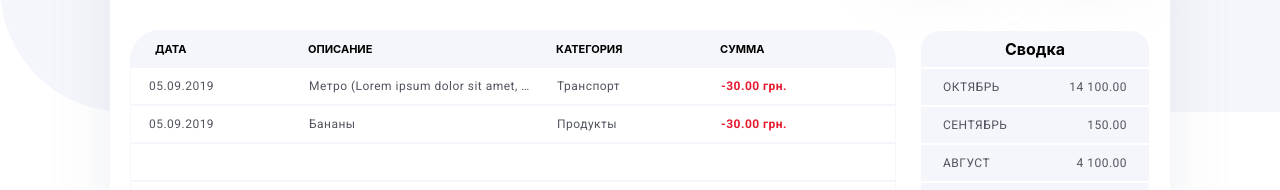
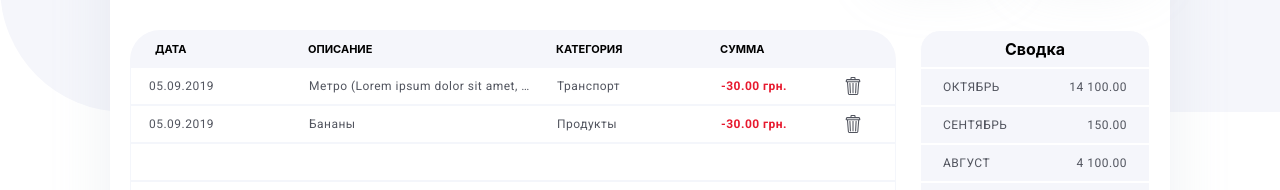
Before and after one commit to Igor-Kreshchenko/kapusta-project-front, a React (Create React App) app: page /transactions in a window 1280 px wide. Shown: the part 286-476 px from the top of the page. Built offline with nearby package versions, Linux system fonts and the light colour scheme.

Commit message:
Added list item delete button + styles

```diff
--- a/src/components/TransactionsExpenses/TransactionsExpenses.js
+++ b/src/components/TransactionsExpenses/TransactionsExpenses.js
@@ -27,14 +27,21 @@ const TransactionsExpenses = () => {
               </span>
               <span>Транспорт</span>
               <span className={styles.table_expenses}>-30.00 грн.</span>
+              <button
+                type="button"
+                onClick={() => null}
+                className={styles.table_item_btn}></button>
             </li>
             <li className={styles.table_item}>
               <span>05.09.2019</span>
               <span>Бананы</span>
               <span>Продукты</span>
               <span className={styles.table_expenses}>-30.00 грн.</span>
+              <button
+                type="button"
+                onClick={() => null}
+                className={styles.table_item_btn}></button>
             </li>
-
             <li className={styles.table_item}></li>
             <li className={styles.table_item}></li>
             <li className={styles.table_item}></li>
--- a/src/components/TransactionsExpenses/TransactionsExpenses.module.scss
+++ b/src/components/TransactionsExpenses/TransactionsExpenses.module.scss
@@ -87,6 +87,21 @@
     padding: 0 10px;
   }
 
+  &_btn {
+    width: 32px;
+    height: 32px;
+    border-radius: 20px;
+    border: none;
+    background-color: inherit;
+    background-image: url("../../images/icons/delete.svg");
+    background-repeat: no-repeat;
+    background-position: center;
+
+    &:hover {
+      background-color: #f5f6fb;
+    }
+  }
+
   @media screen and (min-width: 768px) {
     grid-template-columns: 120px 196px 140px 100px 50px;
 
--- a/src/components/TransactionsIncome/TransactionsIncome.js
+++ b/src/components/TransactionsIncome/TransactionsIncome.js
@@ -26,12 +26,20 @@ const TransactionsIncome = () => {
                 <span>Моя зп</span>
                 <span>ЗП</span>
                 <span className={styles.table_income}>20 000.00 грн.</span>
+                <button
+                  type="button"
+                  onClick={() => null}
+                  className={styles.table_item_btn}></button>
               </li>
               <li className={styles.table_item}>
                 <span>05.09.2019</span>
                 <span>% на остаток на карте</span>
                 <span>Доп. доход</span>
                 <span className={styles.table_income}>500.00 грн.</span>
+                <button
+                  type="button"
+                  onClick={() => null}
+                  className={styles.table_item_btn}></button>
               </li>
 
               <li className={styles.table_item}></li>
--- a/src/components/TransactionsIncome/TransactionsIncome.module.scss
+++ b/src/components/TransactionsIncome/TransactionsIncome.module.scss
@@ -87,6 +87,21 @@
     padding: 0 10px;
   }
 
+  &_btn {
+    width: 32px;
+    height: 32px;
+    border-radius: 20px;
+    border: none;
+    background-color: inherit;
+    background-image: url("../../images/icons/delete.svg");
+    background-repeat: no-repeat;
+    background-position: center;
+
+    &:hover {
+      background-color: #f5f6fb;
+    }
+  }
+
   @media screen and (min-width: 768px) {
     grid-template-columns: 120px 196px 140px 100px 50px;
 
```
Also changed, not shown: src/images/icons/delete.svg (added).
